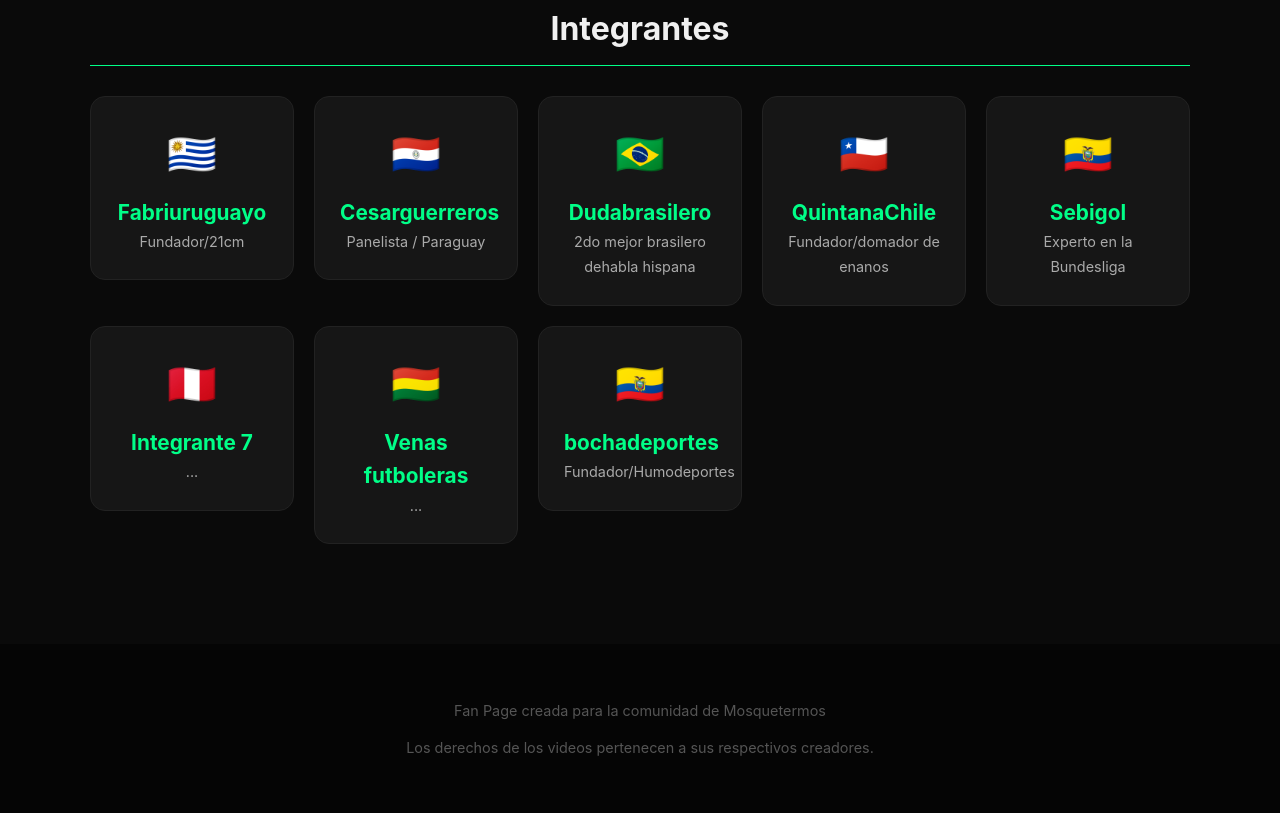
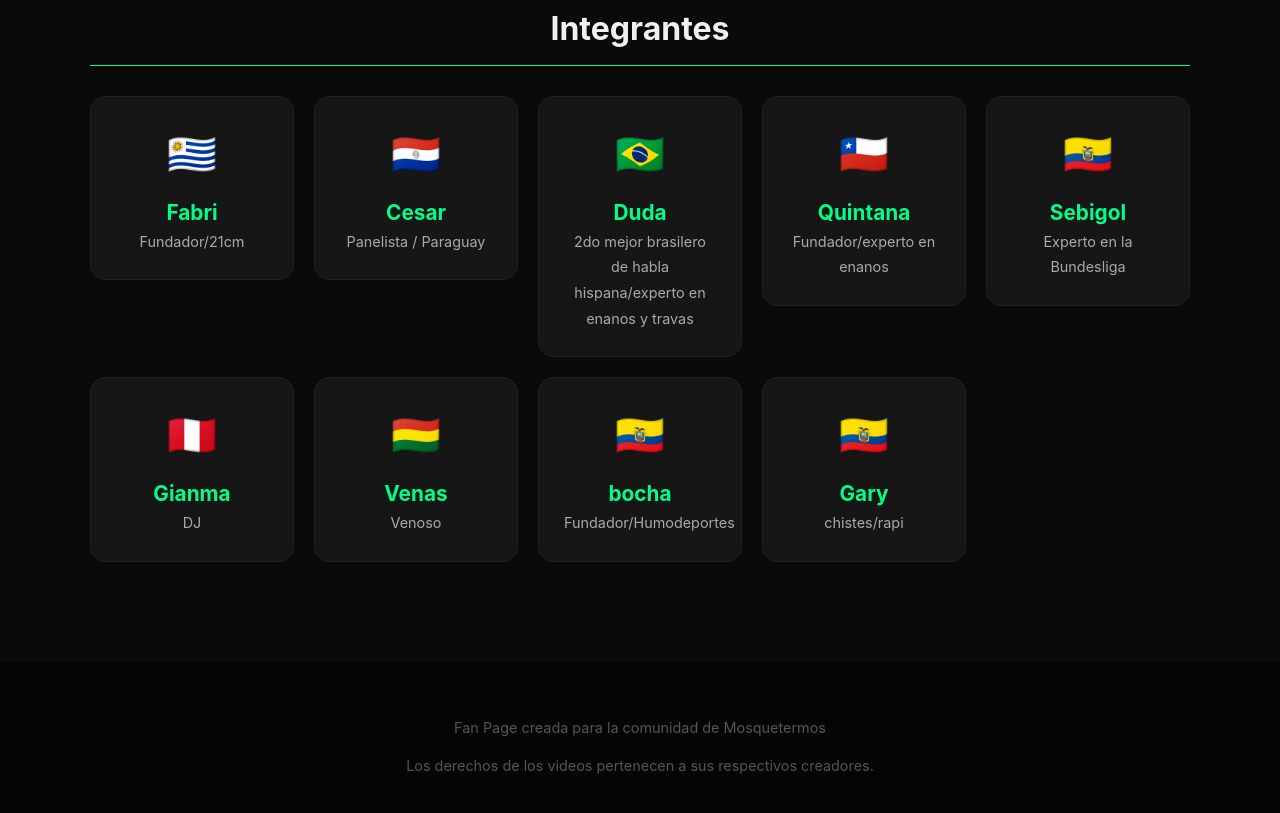
Before and after one commit to Rentherfire64/leoalmada, a plain HTML site: page indexMT.html in a window 1280 px wide. Shown: the part 1248-2061 px from the top of the page. Drawn offline with Linux system fonts and the light colour scheme.

Commit message:
Update indexMT.html

```diff
--- a/indexMT.html
+++ b/indexMT.html
@@ -179,29 +179,29 @@
             <a href="#" target="_blank" style="text-decoration: none; color: inherit;">
                 <div class="member-card">
                     <span class="member-flag">🇺🇾</span>
-                    <span class="member-name">Fabriuruguayo</span>
+                    <span class="member-name">Fabri</span>
                     <span class="member-role">Fundador/21cm</span>
                 </div>
 
             <a href="#" target="_blank" style="text-decoration: none; color: inherit;">
                 <div class="member-card">
                     <span class="member-flag">🇵🇾</span>
-                    <span class="member-name">Cesarguerreros</span>
+                    <span class="member-name">Cesar</span>
                     <span class="member-role">Panelista / Paraguay</span>
                 </div>
 
             <a href="#" target="_blank" style="text-decoration: none; color: inherit;">
                 <div class="member-card">
                     <span class="member-flag">🇧🇷</span>
-                    <span class="member-name">Dudabrasilero</span>
-                    <span class="member-role">2do mejor brasilero dehabla hispana</span>
+                    <span class="member-name">Duda</span>
+                    <span class="member-role">2do mejor brasilero de habla hispana/experto en enanos y travas</span>
                 </div>
 
             <a href="#" target="_blank" style="text-decoration: none; color: inherit;">
                 <div class="member-card">
                     <span class="member-flag">🇨🇱</span>
-                    <span class="member-name">QuintanaChile</span>
-                    <span class="member-role">Fundador/domador de enanos</span>
+                    <span class="member-name">Quintana</span>
+                    <span class="member-role">Fundador/experto en enanos</span>
                 </div>
 
             <a href="#" target="_blank" style="text-decoration: none; color: inherit;">
@@ -214,22 +214,29 @@
             <a href="#" target="_blank" style="text-decoration: none; color: inherit;">
                 <div class="member-card">
                     <span class="member-flag">🇵🇪</span>
-                    <span class="member-name">Integrante 7</span>
-                    <span class="member-role">...</span>
+                    <span class="member-name">Gianma</span>
+                    <span class="member-role">DJ</span>
                 </div>
 
             <a href="#" target="_blank" style="text-decoration: none; color: inherit;">
                 <div class="member-card">
                     <span class="member-flag">🇧🇴</span>
-                    <span class="member-name">Venas futboleras</span>
-                    <span class="member-role">...</span>
+                    <span class="member-name">Venas</span>
+                    <span class="member-role">Venoso</span>
                 </div>
 
             <a href="#" target="_blank" style="text-decoration: none; color: inherit;">
                 <div class="member-card">
                     <span class="member-flag">🇪🇨</span>
-                    <span class="member-name">bochadeportes</span>
+                    <span class="member-name">bocha</span>
                     <span class="member-role">Fundador/Humodeportes</span>
+                </div>
+
+            <a href="#" target="_blank" style="text-decoration: none; color: inherit;">
+                <div class="member-card">
+                    <span class="member-flag">🇪🇨</span>
+                    <span class="member-name">Gary</span>
+                    <span class="member-role">chistes/rapi</span>
                 </div>
             </a>
 
```
